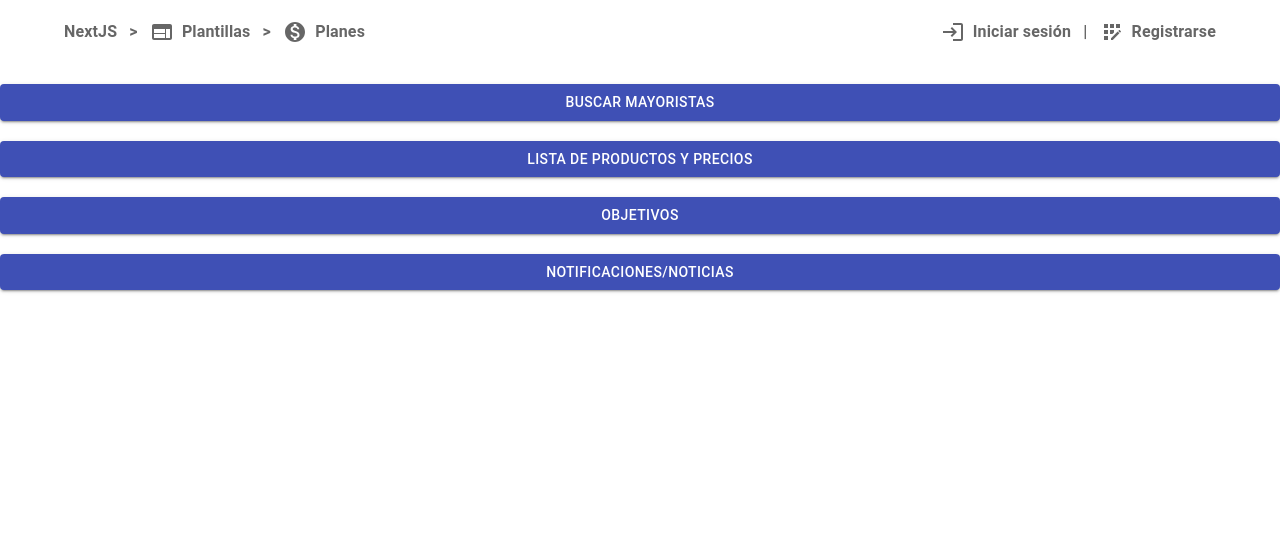
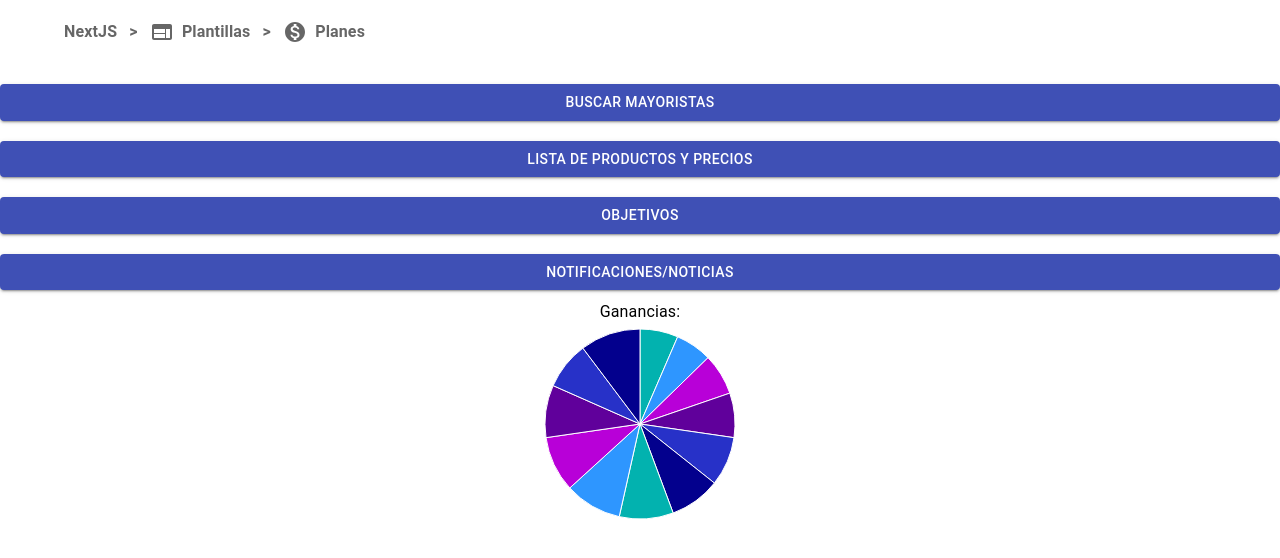
Before and after one commit to gottinunez/DDS-NUNEZ-MARTINEZ, a Next.js app: page / in a window 1280 px wide. Shown: the top 558 px of the page. Built offline with nearby package versions, Linux system fonts and the light colour scheme.

Commit message:
falta darle funcion a los enlaces, cambios: agregue el grafico

```diff
--- /dev/null
+++ b/src/fake/fake.ts
@@ -0,0 +1,15 @@
+import React from 'react';
+
+export const ganancias = [{ "label": "Enero", "value": 1200.50 },
+        { "label": "Febrero", "value": 1150.75 },
+        { "label": "Marzo", "value": 1300.00 },
+        { "label": "Abril", "value": 1400.25 },
+        { "label": "Mayo", "value": 1550.40 },
+        { "label": "Junio", "value": 1600.10 },
+        { "label": "Julio", "value": 1700.50 },
+        { "label": "Agosto", "value": 1800.75 },
+        { "label": "Septiembre", "value": 1750.90 },
+        { "label": "Octubre", "value": 1650.80 },
+        { "label": "Noviembre", "value": 1500.65 },
+        { "label": "Diciembre", "value": 1900.00 }]
+export default ganancias;
--- a/src/home/Home.tsx
+++ b/src/home/Home.tsx
@@ -1,5 +1,6 @@
 import { Container, CardActionArea, CardActions, CardContent, CardMedia, Typography, Button, Card, Stack } from "@mui/material";
 import { PieChart } from '@mui/x-charts/PieChart';
+import ganancias from "@/src/fake/fake"
 const Home = () => {
   return (
     <>
@@ -21,24 +22,28 @@ const Home = () => {
         <Button variant="contained" color="primary" href="">
           Notificaciones/Noticias
         </Button>
-        <br />
       </Stack>
+      <Typography display={"flex"} justifyContent={"center"} marginTop={"10px"}>
+        Ganancias:
+      </Typography>
       <PieChart
-        series={[
-          {
-            data: [{ value: 10, color: 'orange' }, { value: 15 }, { value: 20 }] ,
-            innerRadius: 30,
-            outerRadius: 100,
-            paddingAngle: 5,
-            cornerRadius: 5,
-            startAngle: -90,
-            endAngle: 180,
-            cx: 150,
-            cy: 150,
-          }
-        ]}></PieChart>
+          series={[
+            {
+              data: ganancias,
+            },
+          ]}
+          {...pieParams}
+        />
+
+
     </>
   );
 };
 
+const pieParams = {
+  height: 200,
+  margin: { right: 5 },
+  slotProps: { legend: { hidden: true } },
+};
+
 export default Home;
--- a/src/layout/components/Header.tsx
+++ b/src/layout/components/Header.tsx
@@ -44,7 +44,7 @@ const Header = () => (
           md: "block",
         }}
       >
-        <NavDesktop linksLeft={linksLeft} linksRight={linksRight} />
+        <NavDesktop linksLeft={linksLeft} linksRight={[]} />
       </Box>
 
       <Box
@@ -53,7 +53,7 @@ const Header = () => (
           md: "none",
         }}
       >
-        <NavMobile linksLeft={linksLeft} linksRight={linksRight} />
+        <NavMobile linksLeft={linksLeft} linksRight={[]} />
       </Box>
     </Box>
   </Box>
```
